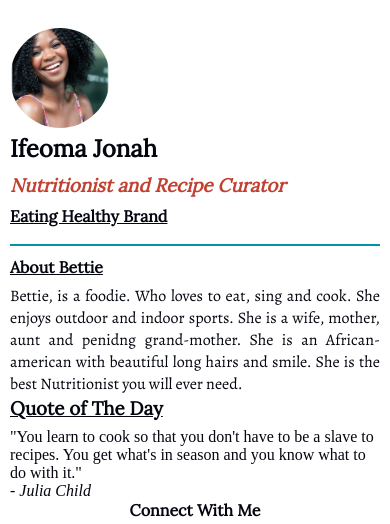
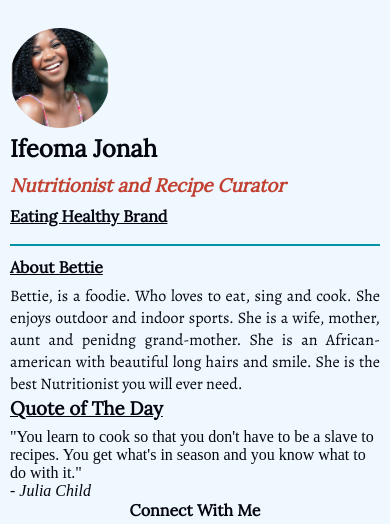
Before and after one commit to JonasAnn/U-blog, a plain HTML site: page blog-post.html in a window 390 px wide. Shown: the part 126-650 px from the top of the page. Drawn offline with nearby package versions, Linux system fonts and the light colour scheme.

Commit message:
bc color

```diff
--- a/blog-media.css
+++ b/blog-media.css
@@ -61,7 +61,8 @@
 
 @media(max-width: 900px) {
   .content {
-    grid-template-rows: 80vh 1fr;
+    grid-template-rows: 1fr 1fr;
+    background-color: aliceblue;
 
   }
 }
--- a/style.css
+++ b/style.css
@@ -12,7 +12,8 @@
 html,
 body {
   font-size: 16px;
-	text-rendering: optimizeLegibility;
+  text-rendering: optimizeLegibility;
+  background-color: aliceblue;
 }
 
 :root{
```
